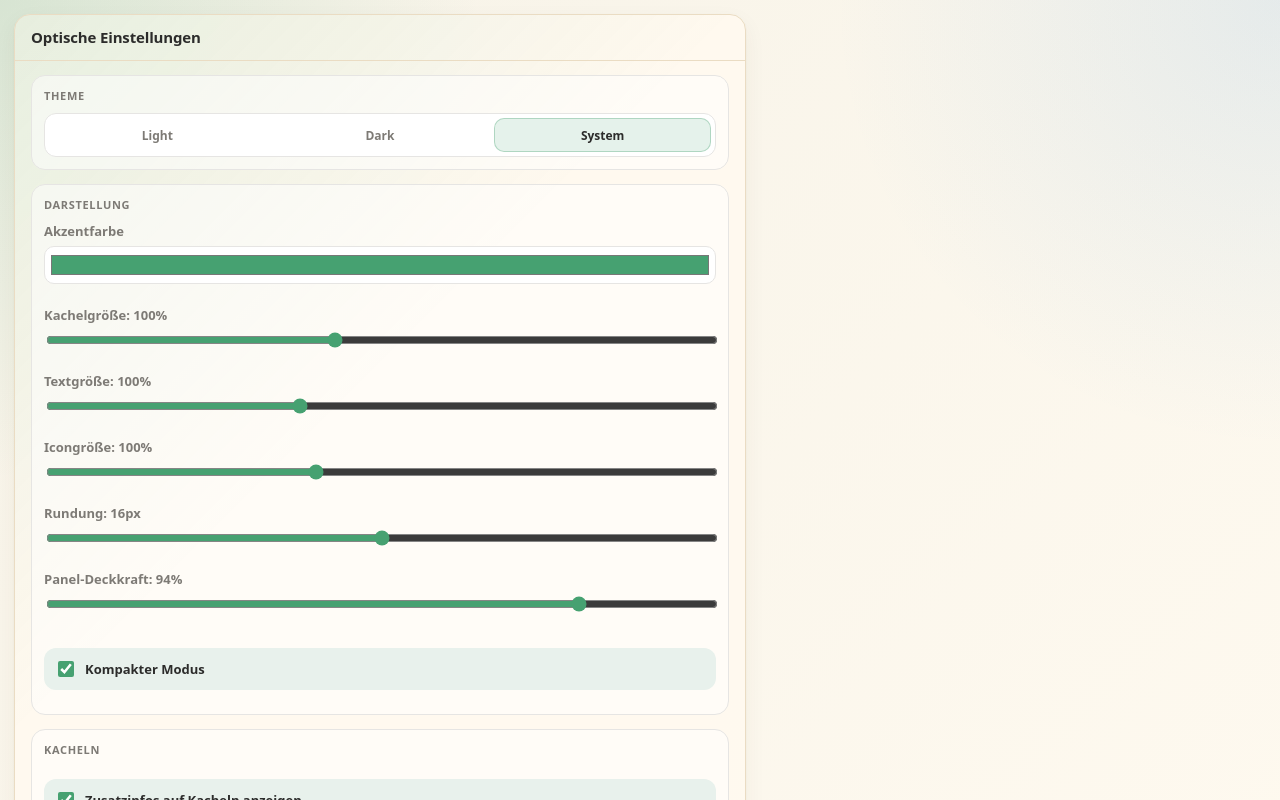
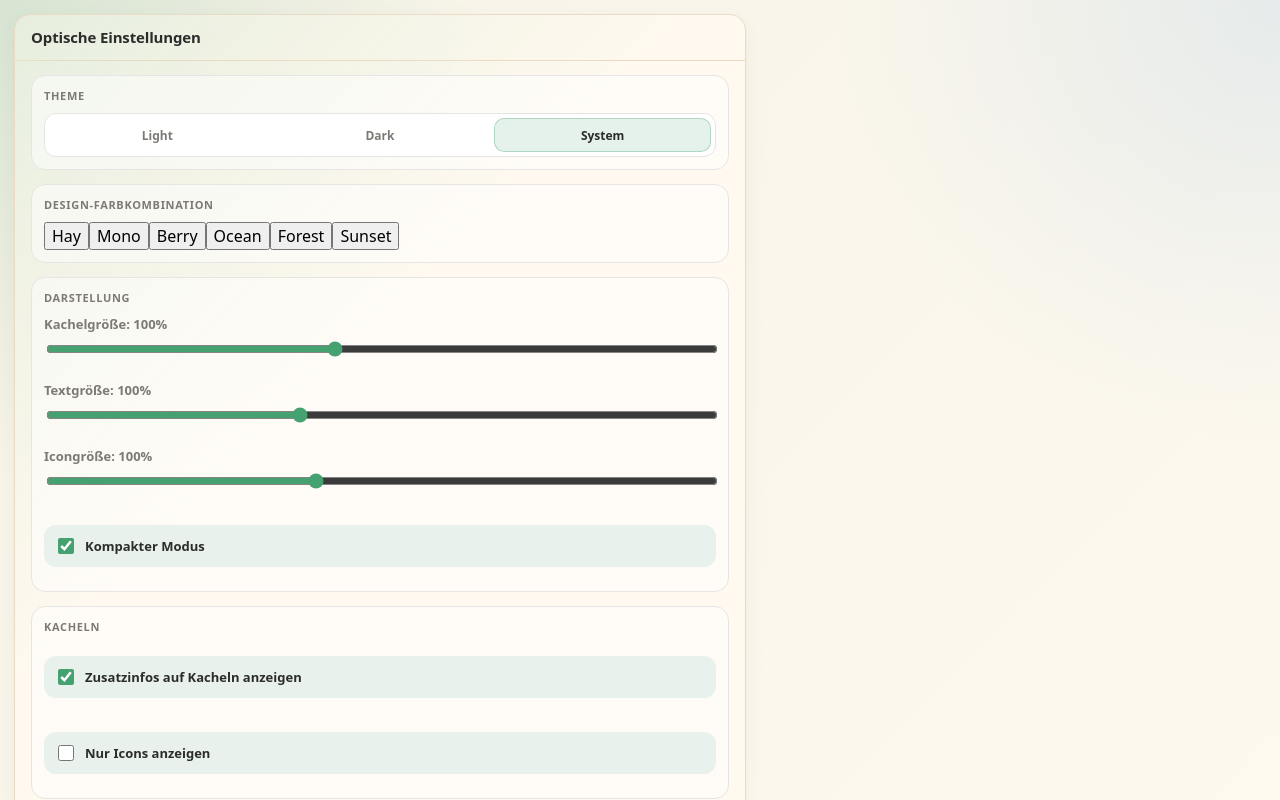
Before and after one commit to Max-Nagler/Hay-Day-Calc., a Next.js app: page /appearance in a window 1280 px wide. Shown: the top 800 px of the page. Built offline with nearby package versions, Linux system fonts and the light colour scheme.

Commit message:
Enhance appearance settings with color palettes
Added color palettes for appearance settings and updated the appearance normalization and application logic. Removed unused properties from the default appearance.

```diff
--- a/app/appearance/page.js
+++ b/app/appearance/page.js
@@ -2,6 +2,17 @@
 
 import { useEffect, useMemo, useState } from "react";
 import "./appearance.css";
+
+const colorPalettes = [
+  { id: "hay", label: "Hay", colors: ["#f7f3e8", "#fffaf0", "#46a171", "#2783de", "#d5803b"] },
+  { id: "mono", label: "Mono", colors: ["#f4f4f4", "#cfcfcf", "#8a8a8a", "#3f3f3f", "#111111"] },
+  { id: "berry", label: "Berry", colors: ["#f8d8f1", "#d98bd3", "#bf55bf", "#7b1f73", "#4b124a"] },
+  { id: "ocean", label: "Ocean", colors: ["#d9f4ff", "#84d4ed", "#18a0ce", "#0d5b78", "#0a3445"] },
+  { id: "forest", label: "Forest", colors: ["#d8f3d0", "#8bd373", "#46a171", "#2d7a20", "#163f14"] },
+  { id: "sunset", label: "Sunset", colors: ["#fff0e3", "#f7bd99", "#ed6d2f", "#c64e12", "#7f2e0b"] }
+];
+
+const paletteById = new Map(colorPalettes.map((palette) => [palette.id, palette]));
 
 const defaultAppearance = {
   theme: "system",
@@ -9,25 +20,53 @@ const defaultAppearance = {
   cardScale: 100,
   textScale: 100,
   iconScale: 100,
-  cornerRadius: 16,
-  accent: "#46a171",
-  panelOpacity: 94,
+  palette: "hay",
   showMeta: true,
   iconsOnly: false
 };
+
+function normalizeAppearance(value) {
+  const palette = paletteById.has(value.palette) ? value.palette : "hay";
+
+  return {
+    ...defaultAppearance,
+    ...value,
+    palette
+  };
+}
 
 function readStoredAppearance() {
   if (typeof window === "undefined") return defaultAppearance;
 
   try {
-    const stored = JSON.parse(localStorage.getItem("hayDayCalcAppearance") || "{}");
-    return {
-      ...defaultAppearance,
-      ...stored
-    };
+    return normalizeAppearance(JSON.parse(localStorage.getItem("hayDayCalcAppearance") || "{}"));
   } catch {
     return defaultAppearance;
   }
+}
+
+function getEffectiveTheme(theme) {
+  if (theme !== "system") return theme;
+
+  if (typeof window === "undefined") return "light";
+  return window.matchMedia("(prefers-color-scheme: dark)").matches ? "dark" : "light";
+}
+
+function applyAppearance(appearance, effectiveTheme) {
+  const palette = paletteById.get(appearance.palette) || colorPalettes[0];
+
+  document.documentElement.dataset.theme = effectiveTheme;
+  document.documentElement.dataset.palette = palette.id;
+  document.documentElement.dataset.iconsOnly = appearance.iconsOnly ? "true" : "false";
+  document.documentElement.dataset.showMeta = appearance.showMeta ? "true" : "false";
+  document.documentElement.style.setProperty("--canvas", palette.colors[0]);
+  document.documentElement.style.setProperty("--surface", palette.colors[1]);
+  document.documentElement.style.setProperty("--green", palette.colors[2]);
+  document.documentElement.style.setProperty("--blue", palette.colors[3]);
+  document.documentElement.style.setProperty("--orange", palette.colors[4]);
+  document.documentElement.style.setProperty("--card-scale", String(appearance.cardScale / 100));
+  document.documentElement.style.setProperty("--text-scale", String(appearance.textScale / 100));
+  document.documentElement.style.setProperty("--icon-scale", String(appearance.iconScale / 100));
 }
 
 export default function AppearanceSettings() {
@@ -38,23 +77,10 @@ export default function AppearanceSettings() {
     setAppearance(readStoredAppearance());
   }, []);
 
-  const effectiveTheme = useMemo(() => {
-    if (appearance.theme !== "system") return appearance.theme;
-
-    if (typeof window === "undefined") return "light";
-    return window.matchMedia("(prefers-color-scheme: dark)").matches ? "dark" : "light";
-  }, [appearance.theme]);
+  const effectiveTheme = useMemo(() => getEffectiveTheme(appearance.theme), [appearance.theme]);
 
   useEffect(() => {
-    document.documentElement.dataset.theme = effectiveTheme;
-    document.documentElement.dataset.iconsOnly = appearance.iconsOnly ? "true" : "false";
-    document.documentElement.dataset.showMeta = appearance.showMeta ? "true" : "false";
-    document.documentElement.style.setProperty("--green", appearance.accent);
-    document.documentElement.style.setProperty("--card-scale", String(appearance.cardScale / 100));
-    document.documentElement.style.setProperty("--text-scale", String(appearance.textScale / 100));
-    document.documentElement.style.setProperty("--icon-scale", String(appearance.iconScale / 100));
-    document.documentElement.style.setProperty("--panel-radius", `${appearance.cornerRadius}px`);
-    document.documentElement.style.setProperty("--panel-opacity", String(appearance.panelOpacity / 100));
+    applyAppearance(appearance, effectiveTheme);
   }, [appearance, effectiveTheme]);
 
   function persistAppearance(nextAppearance) {
@@ -68,10 +94,10 @@ export default function AppearanceSettings() {
 
   function updateValue(key, value) {
     setAppearance((current) => {
-      const nextAppearance = {
+      const nextAppearance = normalizeAppearance({
         ...current,
         [key]: value
-      };
+      });
 
       persistAppearance(nextAppearance);
       return nextAppearance;
@@ -117,16 +143,29 @@ export default function AppearanceSettings() {
           </section>
 
           <section className="appearanceSection">
+            <h2>Design-Farbkombination</h2>
+            <div className="paletteGrid">
+              {colorPalettes.map((palette) => (
+                <button
+                  key={palette.id}
+                  type="button"
+                  className={appearance.palette === palette.id ? "paletteOption active" : "paletteOption"}
+                  onClick={() => updateValue("palette", palette.id)}
+                  title={palette.label}
+                >
+                  <span className="paletteName">{palette.label}</span>
+                  <span className="paletteSwatches">
+                    {palette.colors.map((color) => (
+                      <span key={color} style={{ background: color }} />
+                    ))}
+                  </span>
+                </button>
+              ))}
+            </div>
+          </section>
+
+          <section className="appearanceSection">
             <h2>Darstellung</h2>
-
-            <label className="field compactField">
-              <span>Akzentfarbe</span>
-              <input
-                type="color"
-                value={appearance.accent}
-                onChange={(event) => updateValue("accent", event.target.value)}
-              />
-            </label>
 
             <label className="field compactField">
               <span>Kachelgröße: {appearance.cardScale}%</span>
@@ -164,30 +203,6 @@ export default function AppearanceSettings() {
               />
             </label>
 
-          <label className="field compactField">
-            <span>Rundung: {appearance.cornerRadius}px</span>
-            <input
-              type="range"
-              min="8"
-              max="24"
-              step="1"
-              value={appearance.cornerRadius}
-              onChange={(event) => updateValue("cornerRadius", Number(event.target.value))}
-            />
-          </label>
-
-          <label className="field compactField">
-            <span>Panel-Deckkraft: {appearance.panelOpacity}%</span>
-            <input
-              type="range"
-              min="70"
-              max="100"
-              step="1"
-              value={appearance.panelOpacity}
-              onChange={(event) => updateValue("panelOpacity", Number(event.target.value))}
-            />
-          </label>
-
             <label className="checkbox compactCheckbox singleCheckbox">
               <input
                 type="checkbox"
@@ -196,7 +211,6 @@ export default function AppearanceSettings() {
               />
               Kompakter Modus
             </label>
-
           </section>
 
           <section className="appearanceSection">
```
Lines whose indentation alone changed are shown as unchanged.
